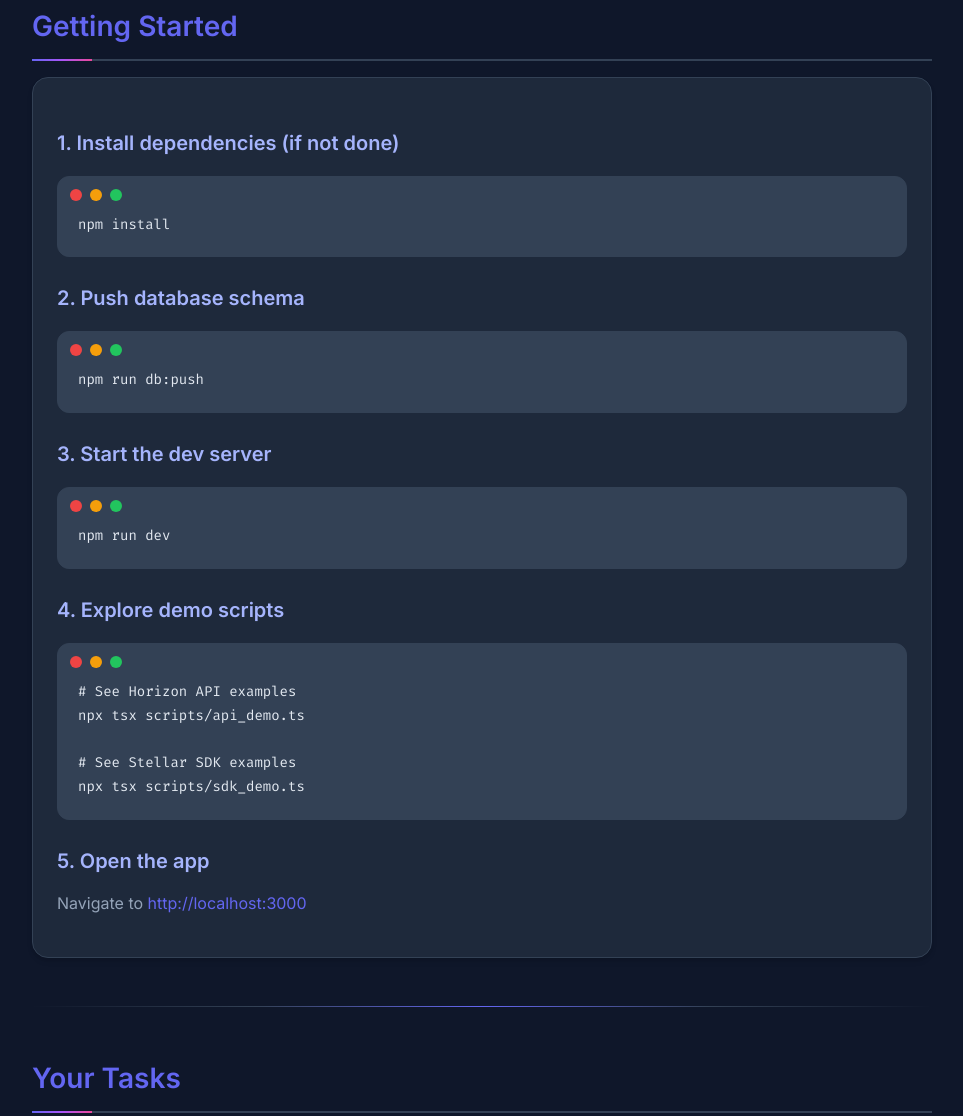
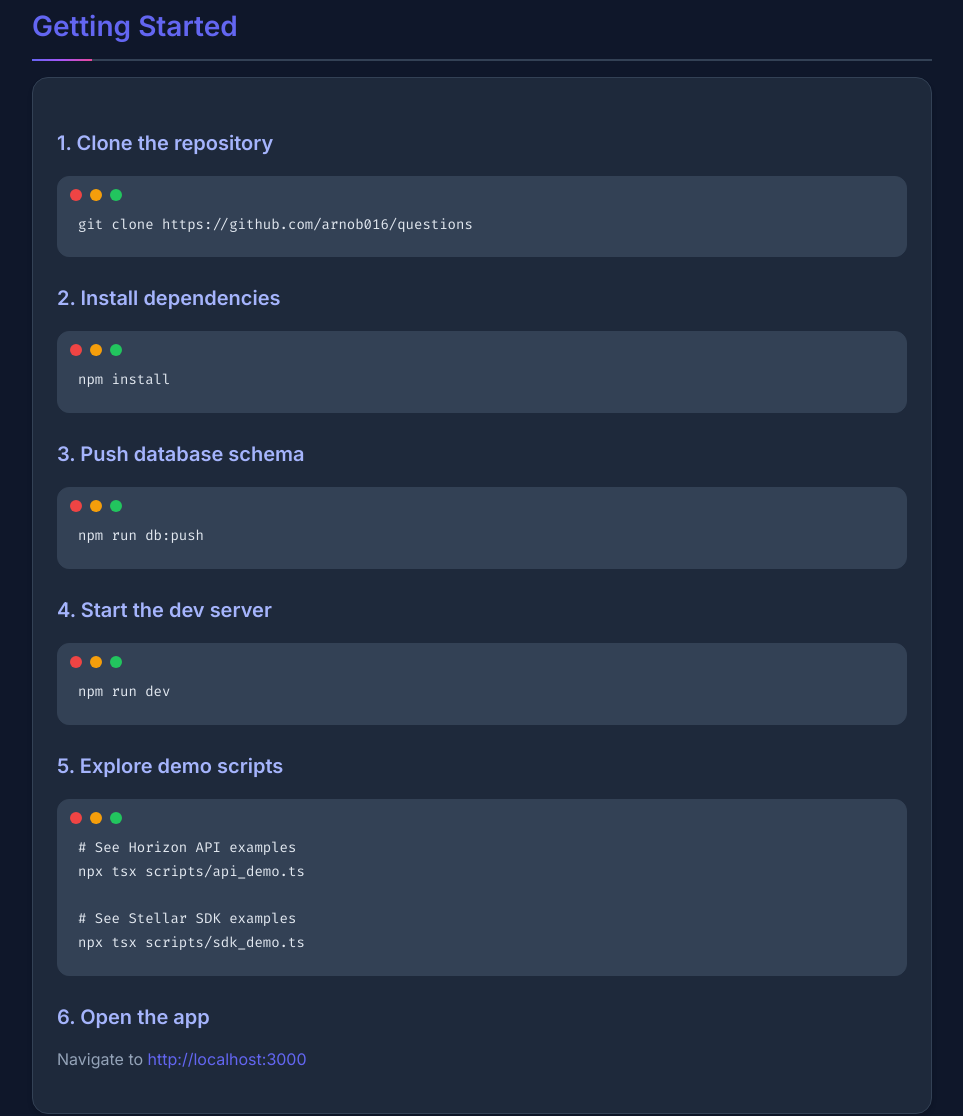
Before and after one commit to arnob016/jrdevviva, a website: page public/index.html in a window 1280 px wide. Shown: the part 1617-2733 px from the top of the page, without its empty margins (158-1121 px from the left). Drawn offline with Linux system fonts and the light colour scheme.

Commit message:
Update documentation links and installation steps in index.html

```diff
--- a/public/index.html
+++ b/public/index.html
@@ -618,7 +618,7 @@
                     <h3>📚 Documentation & Demo Code</h3>
                     <h4>Github Repo</h4>
                     <ul>
-                        <li><a href="https://github.com/actn-dev/questions.git" target="_blank">https://github.com/actn-dev/questions.git</a></li>
+                        <li><a href="https://github.com/arnob016/questions" target="_blank">https://github.com/arnob016/questions</a></li>
                     </ul>
                     <h4>Horizon API Docs</h4>
                     <ul>
@@ -675,23 +675,26 @@ npm run dev</code></pre>
             <h2>Getting Started</h2>
 
             <div class="card">
-                <h3>1. Install dependencies (if not done)</h3>
+                <h3>1. Clone the repository</h3>
+                <pre><code>git clone https://github.com/arnob016/questions</code></pre>
+
+                <h3>2. Install dependencies</h3>
                 <pre><code>npm install</code></pre>
 
-                <h3>2. Push database schema</h3>
+                <h3>3. Push database schema</h3>
                 <pre><code>npm run db:push</code></pre>
 
-                <h3>3. Start the dev server</h3>
+                <h3>4. Start the dev server</h3>
                 <pre><code>npm run dev</code></pre>
 
-                <h3>4. Explore demo scripts</h3>
+                <h3>5. Explore demo scripts</h3>
                 <pre><code># See Horizon API examples
 npx tsx scripts/api_demo.ts
 
 # See Stellar SDK examples
 npx tsx scripts/sdk_demo.ts</code></pre>
 
-                <h3>5. Open the app</h3>
+                <h3>6. Open the app</h3>
                 <p>Navigate to <a href="http://localhost:3000" target="_blank">http://localhost:3000</a></p>
             </div>
         </section>
```
